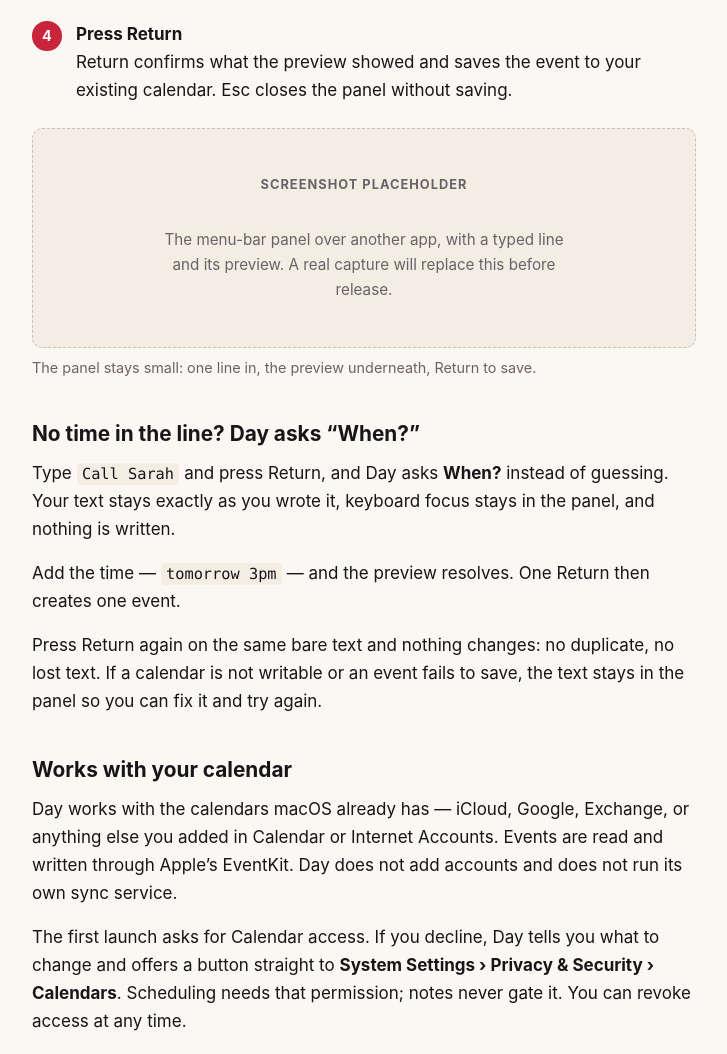
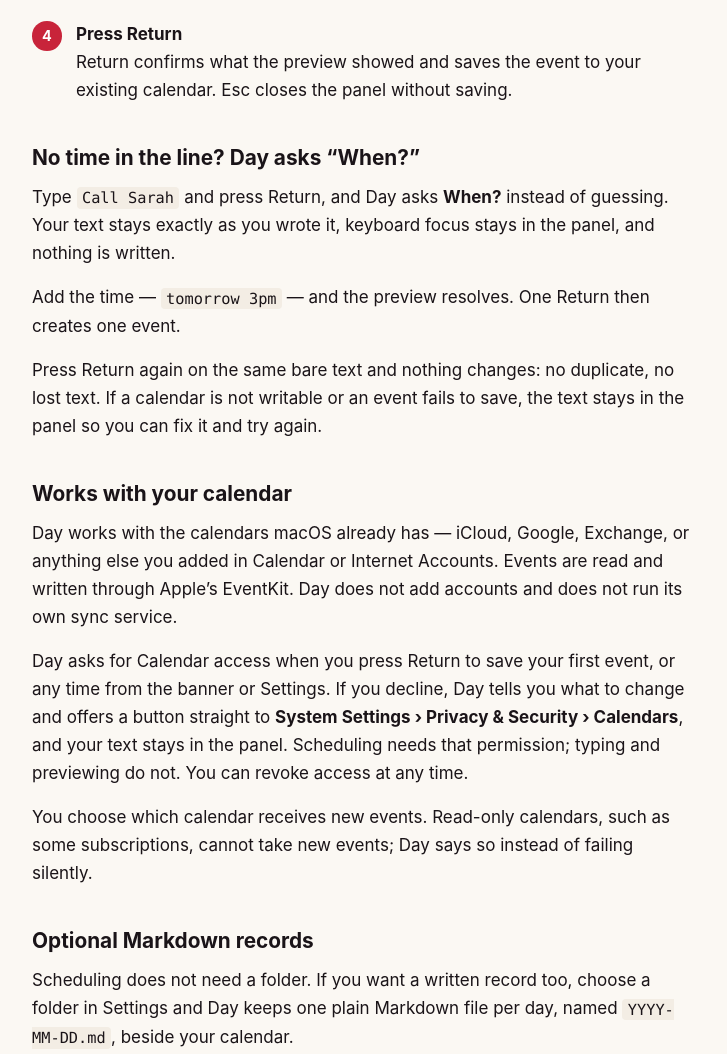
Before and after one commit to RockinPaul/zarudnev, a plain HTML site: page day/index.html in a window 1280 px wide. Shown: the part 1209-2263 px from the top of the page, without its empty margins (276-1003 px from the left). Drawn offline with Linux system fonts and the light colour scheme.

Commit message:
Day page: remove visible screenshot placeholders, keep capture comments
Drops both placeholder boxes and their CSS, leaving one HTML comment per
spot with the suggested <figure class="shot"> markup, alt text and caption
so real captures slot in later. Keeps the styled-HTML example, now labelled
plainly "Example".

Also corrects the calendar paragraph to request access on the first save
rather than at launch, lists the Settings controls that exist, and removes
the "files stay on your Mac" overclaim for synced folders.

Generated with [Devin](https://devin.ai)

Co-Authored-By: Devin <158243242+devin-ai-integration[bot]@users.noreply.github.com>

```diff
--- a/day/index.html
+++ b/day/index.html
@@ -152,36 +152,19 @@
       white-space: nowrap;
     }
 
-    .shot-figure {
+    .shot {
       margin: 1.5rem 0;
     }
 
-    .shot-placeholder {
-      display: grid;
-      place-items: center;
-      gap: 0.35rem;
-      min-height: 220px;
-      padding: 2rem 1.25rem;
-      text-align: center;
-      border: 1px dashed #c9bfb4;
+    .shot img {
+      display: block;
+      width: 100%;
+      height: auto;
+      border: 1px solid var(--rule);
       border-radius: var(--radius);
-      background: var(--paper-inset);
-      color: var(--ink-muted);
     }
 
-    .shot-placeholder span:first-child {
-      font-size: 0.8rem;
-      font-weight: 700;
-      letter-spacing: 0.08em;
-      text-transform: uppercase;
-    }
-
-    .shot-placeholder span:last-child {
-      font-size: 0.95rem;
-      max-width: 26rem;
-    }
-
-    .shot-figure figcaption {
+    .shot figcaption {
       font-size: 0.9rem;
       color: var(--ink-muted);
       margin-top: 0.5rem;
@@ -256,7 +239,7 @@
       <p class="lede">Day is a Mac menu-bar app for the moment you need to schedule something while you are busy doing something else. Type a sentence, check exactly what it will create, press Return. The event lands on the calendar you already use.</p>
 
       <div class="demo">
-        <p class="demo-label">Example — the panel, not a screenshot</p>
+        <p class="demo-label">Example</p>
         <p class="demo-line">Call Sarah tomorrow at 3pm for 45 minutes<span class="demo-caret" aria-hidden="true"></span></p>
         <dl class="demo-preview">
           <dt>Title</dt>
@@ -301,14 +284,12 @@
         </li>
       </ol>
 
-      <figure class="shot-figure">
-        <!-- TODO(screenshot): replace this placeholder with a real capture of the Day panel over another app, showing the typed line and its preview. Do not ship the placeholder. -->
-        <div class="shot-placeholder" role="img" aria-label="Placeholder for a screenshot of the Day panel over another app: the line Call Sarah tomorrow at 3pm for 45 minutes above a preview showing title, date, time, duration, and destination calendar.">
-          <span>Screenshot placeholder</span>
-          <span>The menu-bar panel over another app, with a typed line and its preview. A real capture will replace this before release.</span>
-        </div>
-        <figcaption>The panel stays small: one line in, the preview underneath, Return to save.</figcaption>
-      </figure>
+      <!-- Screenshot (lead): Day panel over another app — typed line + preview. Drop the capture here as
+           <figure class="shot">
+             <img src="day-panel.png" alt="The Day panel over another app, showing the typed line Call Sarah tomorrow at 3pm for 45 minutes and its preview with title, date, time, duration, and destination calendar.">
+             <figcaption>The panel stays small: one line in, the preview underneath, Return to save.</figcaption>
+           </figure>
+      -->
     </section>
 
     <section aria-labelledby="when">
@@ -321,7 +302,7 @@
     <section aria-labelledby="calendar">
       <h2 id="calendar">Works with your calendar</h2>
       <p>Day works with the calendars macOS already has — iCloud, Google, Exchange, or anything else you added in Calendar or Internet Accounts. Events are read and written through Apple’s EventKit. Day does not add accounts and does not run its own sync service.</p>
-      <p>The first launch asks for Calendar access. If you decline, Day tells you what to change and offers a button straight to <strong>System Settings › Privacy &amp; Security › Calendars</strong>. Scheduling needs that permission; notes never gate it. You can revoke access at any time.</p>
+      <p>Day asks for Calendar access when you press Return to save your first event, or any time from the banner or Settings. If you decline, Day tells you what to change and offers a button straight to <strong>System Settings › Privacy &amp; Security › Calendars</strong>, and your text stays in the panel. Scheduling needs that permission; typing and previewing do not. You can revoke access at any time.</p>
       <p>You choose which calendar receives new events. Read-only calendars, such as some subscriptions, cannot take new events; Day says so instead of failing silently.</p>
     </section>
 
@@ -340,26 +321,24 @@
     <section aria-labelledby="menubar">
       <h2 id="menubar">Menu bar, shortcut, and settings</h2>
       <p>Day lives in the menu bar. The global shortcut — <kbd>⌃⌥Space</kbd> by default, configurable — opens the panel from any app without opening the main window.</p>
-      <p>Settings cover the optional notes folder, the calendar for new events, the shortcut, and appearance, with visible links to the privacy policy and support.</p>
+      <p>Settings cover the shortcut, the calendar for new events, time format, appearance, working hours, open at login, and the optional notes folder.</p>
     </section>
 
     <section aria-labelledby="widgets">
       <h2 id="widgets">Widgets</h2>
-      <p>Desktop widgets show what is next on your calendar. You can check off a task from a widget too — but tasks need a folder, and the widget says so rather than pretending otherwise.</p>
+      <p>Desktop widgets show what is next on your calendar, and event rows open that event in Day. You can check off a task from a widget too — but tasks need a folder, and the widget says so rather than pretending otherwise.</p>
 
-      <figure class="shot-figure">
-        <!-- TODO(screenshot): replace this placeholder with a real capture of the Day desktop widgets. Do not ship the placeholder. -->
-        <div class="shot-placeholder" role="img" aria-label="Placeholder for a screenshot of the Day desktop widgets showing what is next on the calendar and a task with a checkbox.">
-          <span>Screenshot placeholder</span>
-          <span>The desktop widgets: what is next, and a task. A real capture will replace this before release.</span>
-        </div>
-        <figcaption>Widgets are honest about folders: calendar only without one, tasks when a folder is chosen.</figcaption>
-      </figure>
+      <!-- Screenshot (lead): Day desktop widgets — what's next, and a task with a checkbox. Drop the capture here as
+           <figure class="shot">
+             <img src="day-widgets.png" alt="The Day desktop widgets: what is next on the calendar, and a task with a checkbox.">
+             <figcaption>Widgets are honest about folders: calendar only without one, tasks when a folder is chosen.</figcaption>
+           </figure>
+      -->
     </section>
 
     <section aria-labelledby="privacy">
       <h2 id="privacy">Privacy first</h2>
-      <p>No account. No sign-in, no hosted sync, no analytics, no third-party SDK. Your files stay on your Mac, and Day reaches your calendar through EventKit only after you grant permission. If you put the notes folder in iCloud Drive, Dropbox, or another synced location, that provider handles the files under its own policy.</p>
+      <p>No account, no sign-in, no hosted sync, no analytics, no third-party SDK. Day reaches your calendar through EventKit only after you grant permission. If you put the notes folder in iCloud Drive, Dropbox, OneDrive, or another synced location, that provider syncs the files under its own policy — Day does not.</p>
       <p>Read the <a href="/day/privacy">Day privacy policy</a>, or visit <a href="/day/support">Day support</a> if something is not working.</p>
     </section>
 
```
